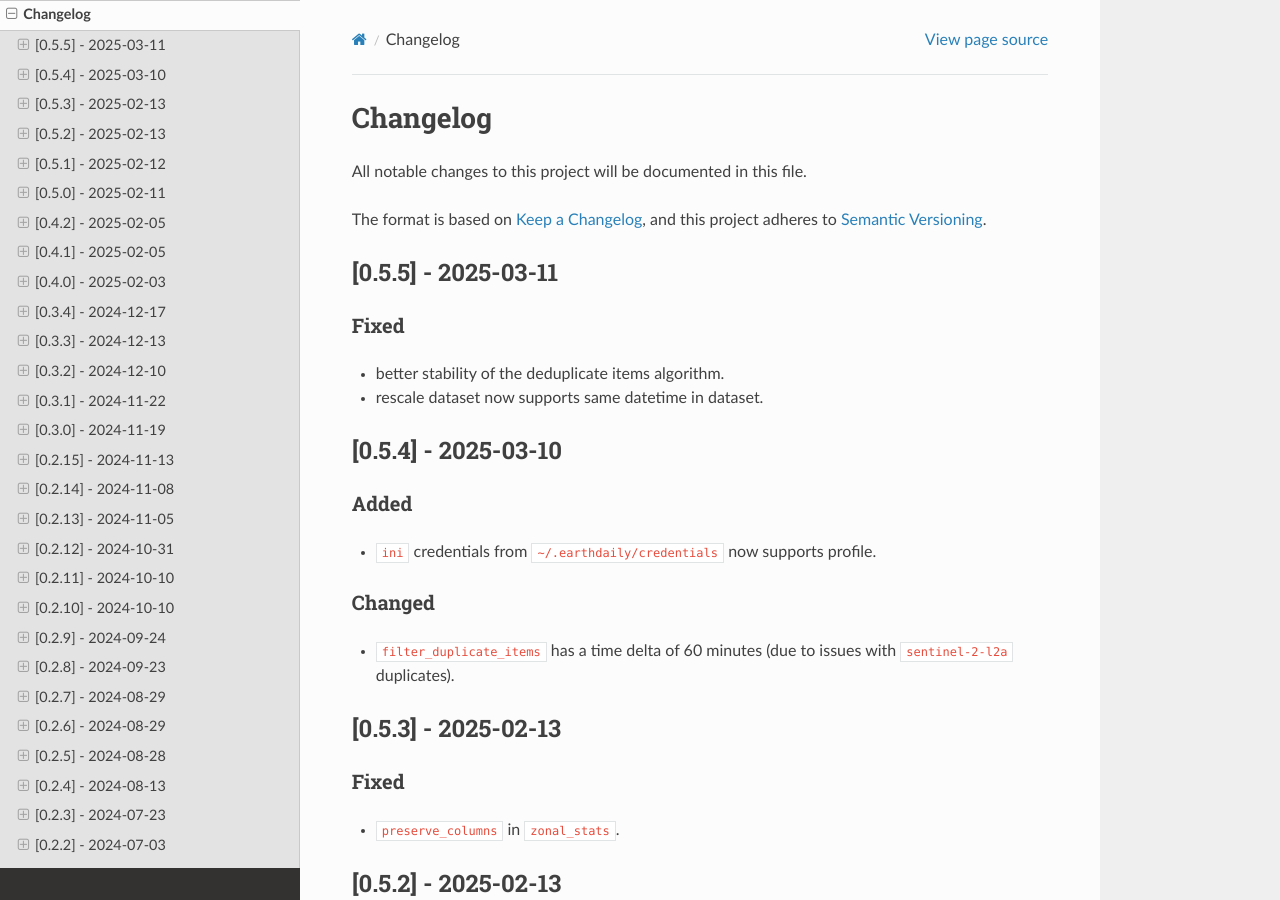
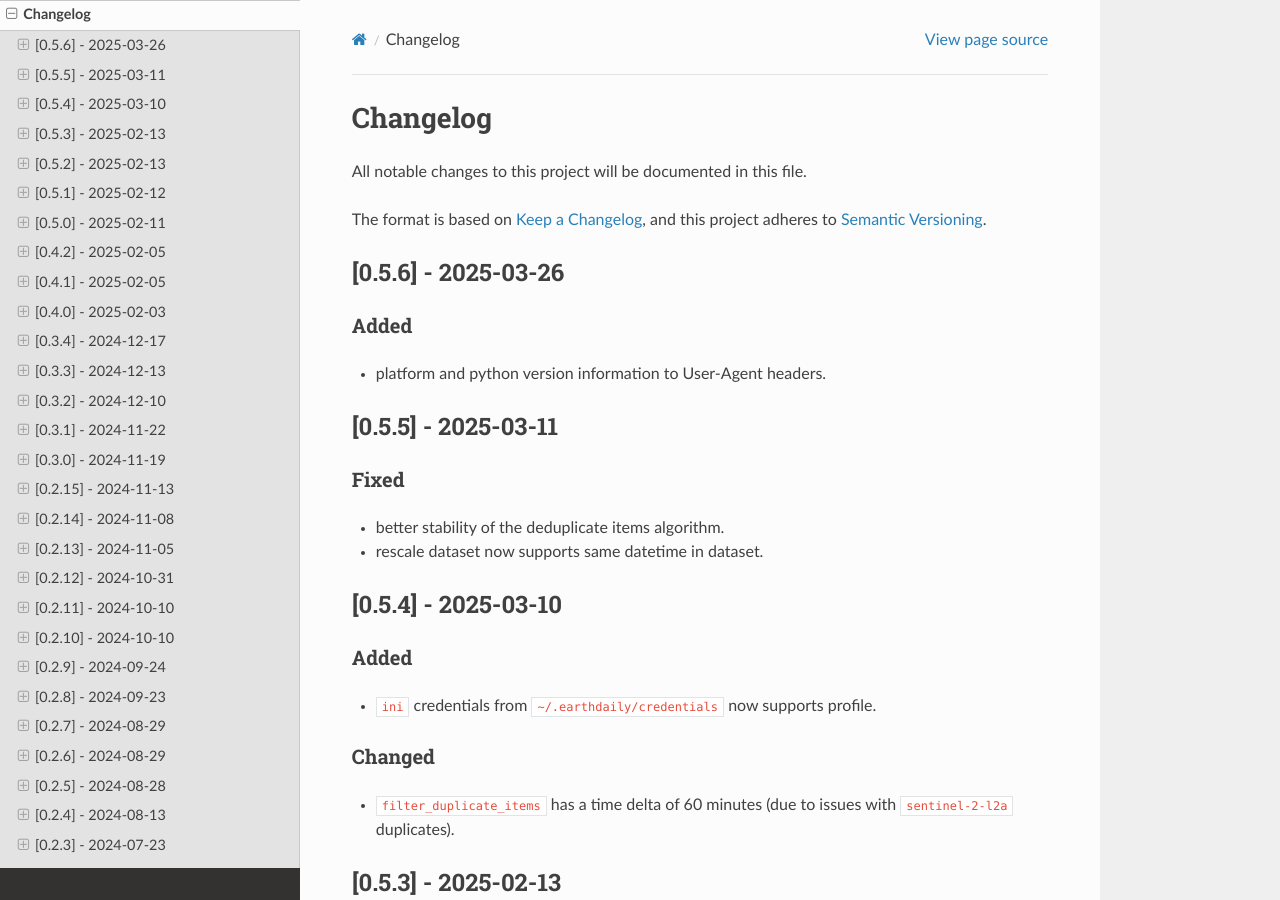
Before and after one commit to earthdaily/earthdaily-python-client, a Sphinx documentation site: the page built from docs/CHANGELOG.md, in a window 1280 px wide and 900 px high. Built offline with Sphinx 7.4.7 and the Read the Docs theme 3.1.0, drawn with Linux system fonts in a browser that asks for light colours; pages that are not in the unit, such as notebooks, are missing from menus.

Commit message:
release:v0.5.6
Add platform and Python version information to User-Agent headers

```diff
--- a/docs/CHANGELOG.md
+++ b/docs/CHANGELOG.md
@@ -3,6 +3,12 @@ All notable changes to this project will be documented in this file.
 
 The format is based on [Keep a Changelog](https://keepachangelog.com/en/1.0.0/),
 and this project adheres to [Semantic Versioning](https://semver.org/spec/v2.0.0.html).
+
+## [0.5.6] - 2025-03-26
+
+### Added
+
+- platform and python version information to User-Agent headers.
 
 ## [0.5.5] - 2025-03-11
 
--- a/earthdaily/__init__.py
+++ b/earthdaily/__init__.py
@@ -11,7 +11,7 @@ from .accessor import (  # noqa: F401
 
 __all__ = ["options"]
 
-__version__ = "0.5.5"
+__version__ = "0.5.6"
 
 
 def EarthDataStore(
```
